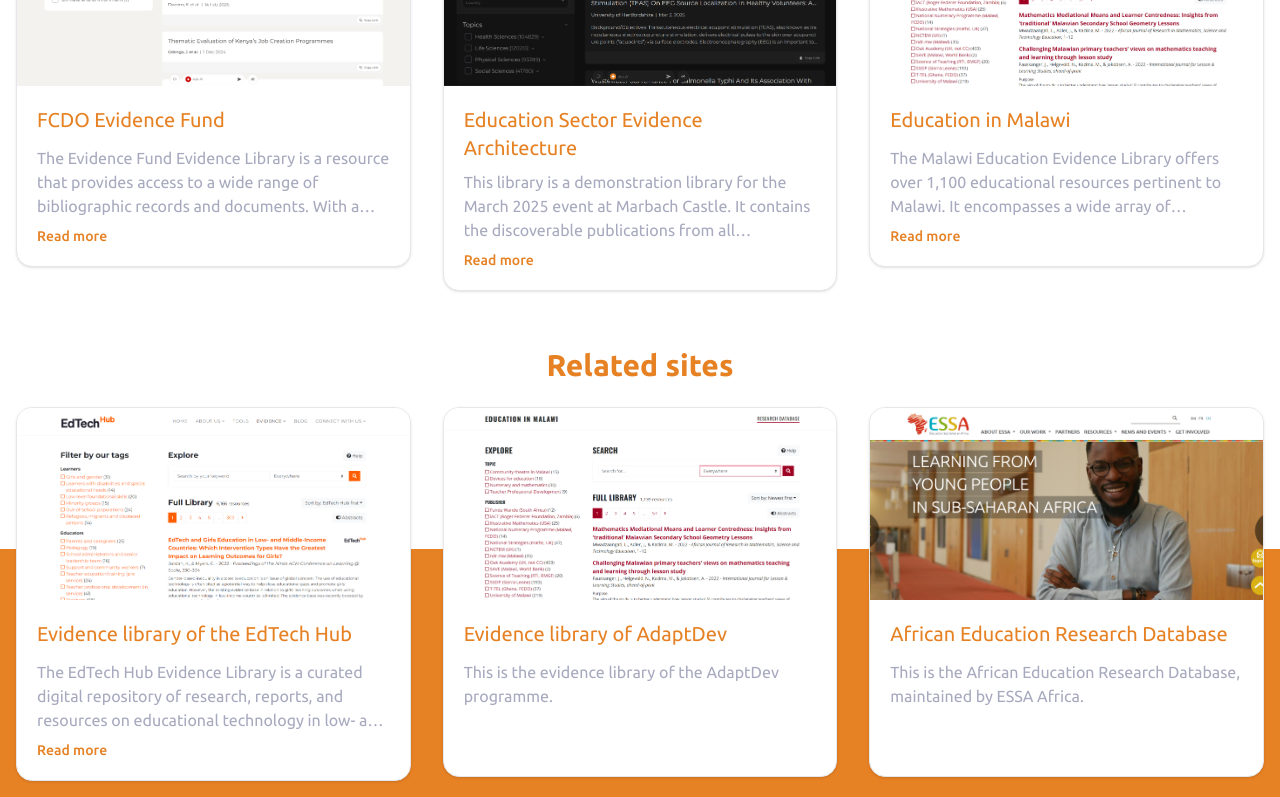
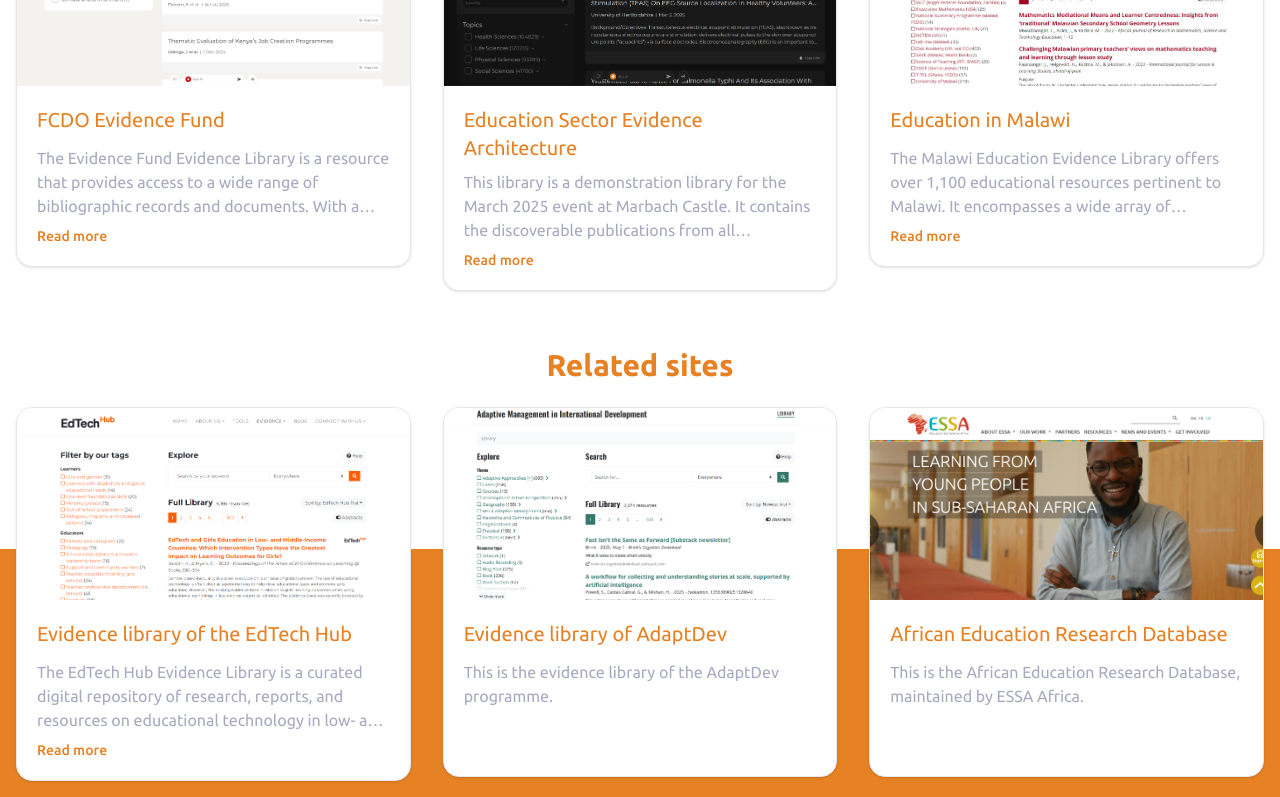
Before and after one commit to OpenDevEd/my-evidance-education-landingpage, a React (Vite) app: page / in a window 1280 px wide. Shown: the part 421-1218 px from the top of the page. Built offline with nearby package versions, Linux system fonts and the light colour scheme.

Commit message:
Add AdaptDev image and update related site entry

```diff
--- a/src/data/sites.ts
+++ b/src/data/sites.ts
@@ -109,7 +109,7 @@
   {
     title: "Evidence library of AdaptDev",
     description: "This is the evidence library of the AdaptDev programme.",
-    image: "/images/malawi.png",
+    image: "/images/adaptDev.png",
     link: "https://docs.adaptdev.info/",
   },
   {
```
Also changed, not shown: public/images/adaptDev.png (added).
